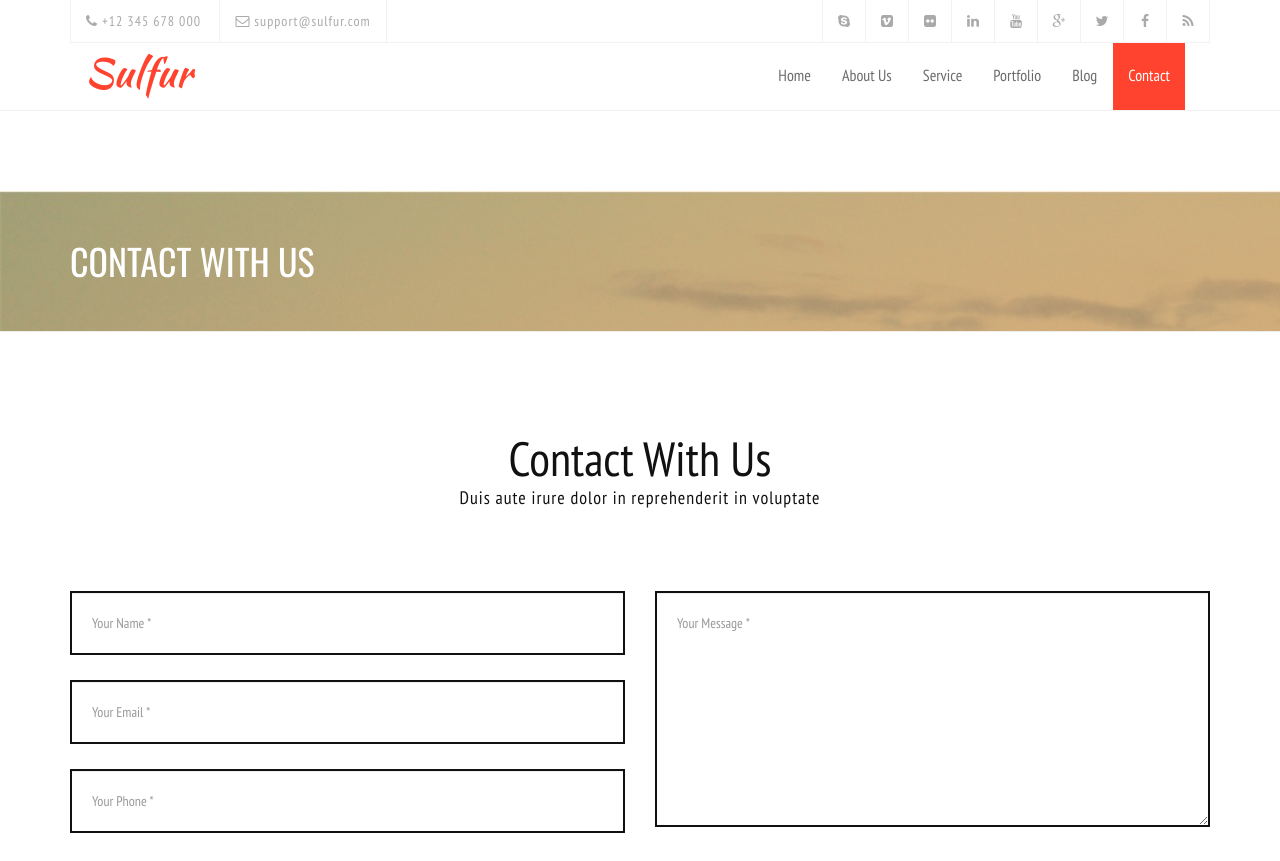
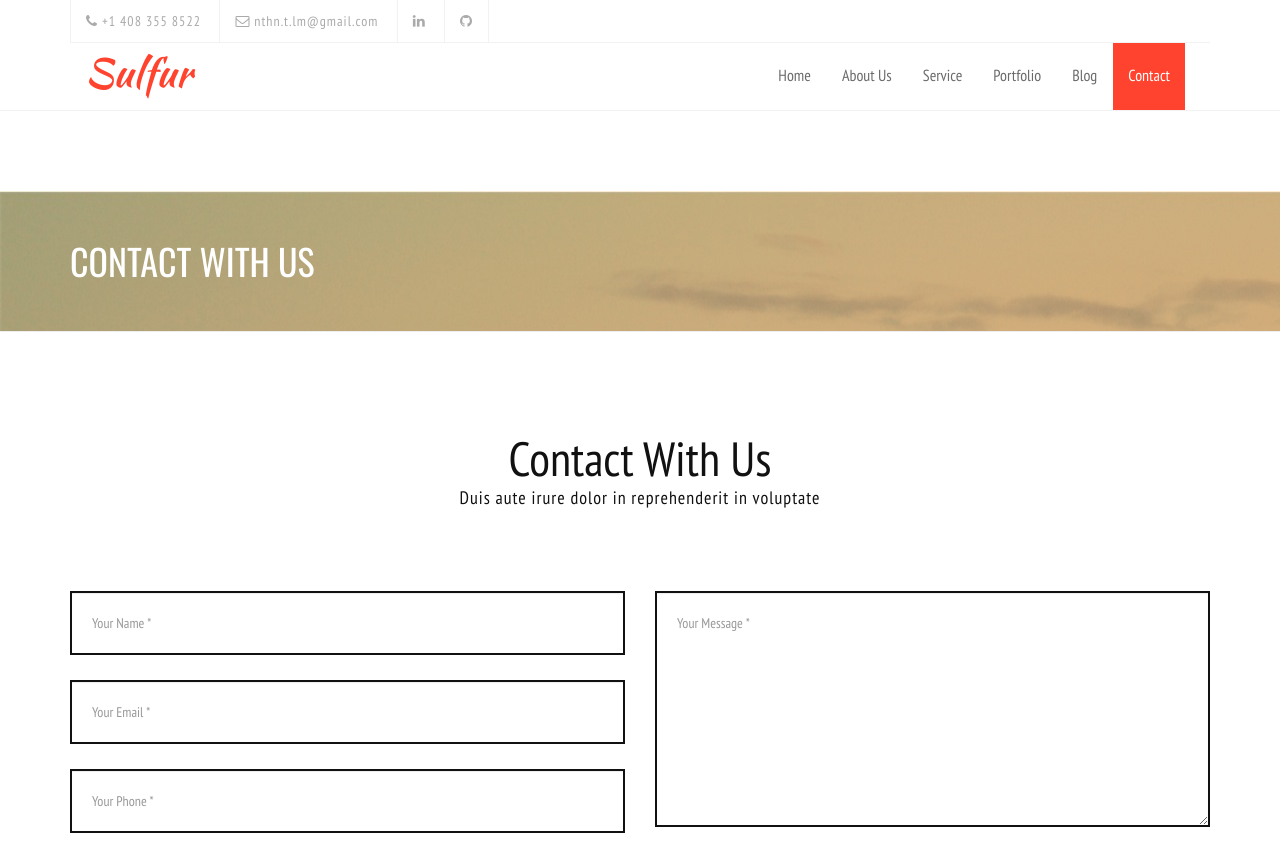
Before and after one commit to nathan-lam/nathan-lam.github.io, a plain HTML site: page contact.html in a window 1280 px wide. Shown: the top 861 px of the page. Drawn offline with nearby package versions, Linux system fonts and the light colour scheme; some packages are replaced by stand-ins of ours.

Commit message:
Update contact.html

```diff
--- a/contact.html
+++ b/contact.html
@@ -3,10 +3,10 @@
 <!--[if (gte IE 9)|!(IE)]><html lang="en" class="no-js"> <![endif]-->
 <html lang="en">
 
-    <head>
+    <head> <!--Tells the browser info about the page-->
 
         <!-- Basic -->
-        <title>Sulfur | Home</title>
+        <title>Nathan Lam | Home</title> <!--Tab Text-->
 
         <!-- Define Charset -->
         <meta charset="utf-8">
@@ -16,7 +16,7 @@
 
         <!-- Page Description and Author -->
         <meta name="description" content="Sulfur - Responsive HTML5 Template">
-        <meta name="author" content="Shahriyar Ahmed">
+        <meta name="author" content="Nathan Lam">
 
         <!-- Bootstrap CSS  -->
         <link rel="stylesheet" href="asset/bootstrap/css/bootstrap.min.css" type="text/css">
@@ -63,50 +63,20 @@
                                 <div class="col-md-6">
                                     <!-- Start Contact Info -->
                                     <ul class="contact-details">
-                                        <li><a href="#"><i class="fa fa-phone"></i> +12 345 678 000</a>
+                                        <li><a href="#"><i class="fa fa-phone"></i> +1 408 355 8522</a>
                                         </li>
-                                        <li><a href="#"><i class="fa fa-envelope-o"></i> support@sulfur.com</a>
+                                        <li><a href="#"><i class="fa fa-envelope-o"></i> nthn.t.lm@gmail.com</a>
+                                        </li>
+                                        <li>
+                                            <a href="https://www.linkedin.com/in/-nathan-lam"><i class="fa fa-linkedin"></i></a>
+                                        </li>
+                                        <li>
+                                            <a href="https://github.com/nathan-lam"><i class="fa fa-github"></i></a>
                                         </li>
                                     </ul>
                                     <!-- End Contact Info -->
                                 </div><!-- .col-md-6 -->
-
-                                <div class="col-md-6">
-                                    <!-- Start Social Links -->
-                                    <ul class="social-list">
-                                        <li>
-                                            <a href="#"><i class="fa fa-rss"></i></a>
-                                        </li>
-                                        <li>
-                                            <a href="#"><i class="fa fa-facebook"></i></a>
-                                        </li>
-                                        <li>
-                                            <a href="#"><i class="fa fa-twitter"></i></a>
-                                        </li>
-                                        <li>
-                                            <a href="#"><i class="fa fa-google-plus"></i></a>
-                                        </li>
-                                        <li>
-                                            <a href="#"><i class="fa fa-youtube"></i></a>
-                                        </li>
-                                        <li>
-                                            <a href="#"><i class="fa fa-linkedin"></i></a>
-                                        </li>
-                                        <li>
-                                            <a href="#"><i class="fa fa-flickr"></i></a>
-                                        </li>
-                                        <li>
-                                            <a href="#"><i class="fa fa-vimeo-square"></i></a>
-                                        </li>
-                                        <li>
-                                            <a href="#"><i class="fa fa-skype"></i></a>
-                                        </li>
-                                    </ul>
-                                    <!-- End Social Links -->
-                                </div><!-- .col-md-6 -->
                             </div>
-
-
                         </div>
                     </div>
 
@@ -243,16 +213,15 @@
                     <div class="col-md-3">
                         <div class="section-heading-2">
                             <h3 class="section-title">
-                                <span>Office Address</span>
+                                <span>Contacts</span>
                             </h3>
                         </div>
 
                         <div class="footer-address">
                             <ul>
-                                <li class="footer-contact"><i class="fa fa-home"></i>123, Second Street name, Address</li>
-                                <li class="footer-contact"><i class="fa fa-envelope"></i><a href="#">info@domain.com</a></li>
-                                <li class="footer-contact"><i class="fa fa-phone"></i>+1 (123) 456-7890</li>
-                                <li class="footer-contact"><i class="fa fa-globe"></i><a href="#" target="_blank">www.domain.com</a></li>
+                                <li class="footer-contact"><i class="fa fa-home"></i>1531 Hummingbird Place, San Jose, California</li>
+                                <li class="footer-contact"><i class="fa fa-envelope"></i><a href="#">nthn.t.lm@gmail.com</a></li>
+                                <li class="footer-contact"><i class="fa fa-phone"></i>+1 (408) 355-8522</li></>
                             </ul>
                         </div>
                     </div><!--/.col-md-3 -->
```
